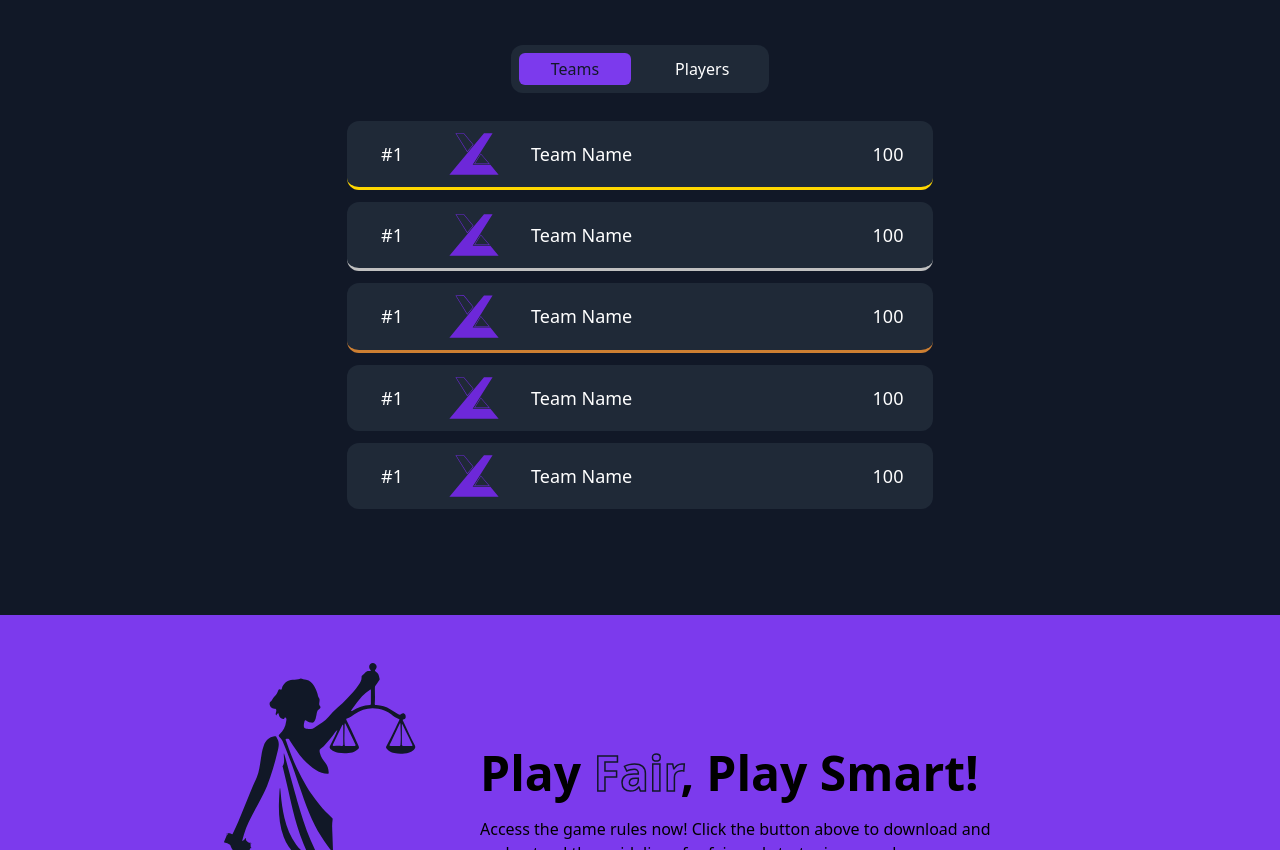
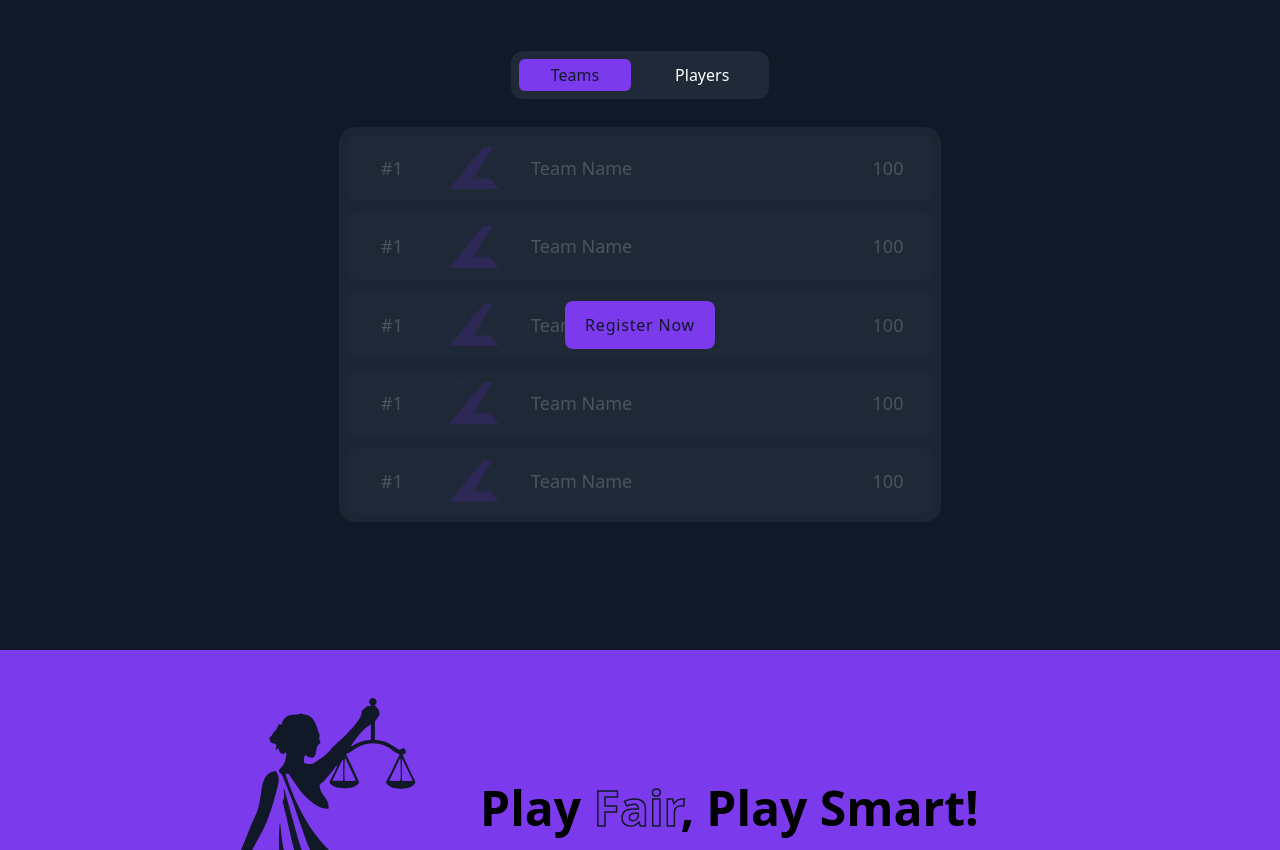
Before and after one commit to MrRevengerX/esport-leaderboard-website, a Next.js app: page / in a window 1280 px wide. Shown: the part 985-1835 px from the top of the page. Built offline with nearby package versions, Linux system fonts and the light colour scheme.

Commit message:
Added registration overlay on the leaderboard section

```diff
--- a/app/components/leaderboard-section.tsx
+++ b/app/components/leaderboard-section.tsx
@@ -4,7 +4,7 @@ import TeamLeaderboardCard from "./team-leaderboard-card";
 
 export default function LeaderboardSection() {
   return (
-    <div className="flex min-h-screen flex-col items-center justify-center gap-16 bg-gray-900 px-4">
+    <div className="flex min-h-screen flex-col items-center justify-center gap-12 bg-gray-900 px-4 py-32">
       <h1 className="text-center text-4xl font-semibold text-white md:text-5xl lg:text-6xl">
         <span className="outline-text">Xtreme</span> Ranks
       </h1>
--- a/app/components/leaderboard-tabs.tsx
+++ b/app/components/leaderboard-tabs.tsx
@@ -2,6 +2,7 @@
 import * as Tabs from "@radix-ui/react-tabs";
 import PlayerLeaderboardCard from "./player-leaderboard-card";
 import TeamLeaderboardCard from "./team-leaderboard-card";
+import Link from "next/link";
 
 export default function LBTabs() {
   return (
@@ -24,7 +25,16 @@ export default function LBTabs() {
         </Tabs.Trigger>
       </Tabs.List>
       <Tabs.Content value="teams">
-        <div className="leaderboard flex max-w-5xl flex-col gap-y-3 ">
+        <div className="leaderboard relative flex max-w-5xl flex-col items-center justify-center gap-y-3 p-2">
+          <div className="absolute flex h-full w-full items-center justify-center rounded-2xl bg-gray-800/80">
+            <Link
+              href="/register"
+              target="_blank"
+              className="rounded-lg bg-primary600 px-8 py-3 tracking-wider text-gray-900 transition-colors duration-300 ease-in-out hover:bg-gray-800 hover:text-primary600 md:text-xl lg:px-5 lg:text-base"
+            >
+              Register Now
+            </Link>
+          </div>
           <TeamLeaderboardCard />
           <TeamLeaderboardCard />
           <TeamLeaderboardCard />
@@ -33,7 +43,16 @@ export default function LBTabs() {
         </div>
       </Tabs.Content>
       <Tabs.Content value="players">
-        <div className="leaderboard flex min-w-full max-w-5xl flex-col gap-y-3">
+        <div className="leaderboard relative flex min-w-full max-w-5xl flex-col items-center justify-center gap-y-3 p-2">
+          <div className="absolute flex h-full w-full items-center justify-center rounded-2xl bg-gray-800/80">
+            <Link
+              href="/register"
+              target="_blank"
+              className="rounded-lg bg-primary600 px-8 py-3 tracking-wider text-gray-900 transition-colors duration-300 ease-in-out hover:bg-gray-800 hover:text-primary600 md:text-xl lg:px-5 lg:text-base"
+            >
+              Register Now
+            </Link>
+          </div>
           <PlayerLeaderboardCard />
           <PlayerLeaderboardCard />
           <PlayerLeaderboardCard />
--- a/app/globals.css
+++ b/app/globals.css
@@ -18,7 +18,7 @@ html {
   -webkit-text-fill-color: transparent;
 }
 
-.leaderboard .lb-item:nth-child(1) {
+/* .leaderboard .lb-item:nth-child(1) {
   border-bottom: 3px solid #ffd700;
 }
 
@@ -28,7 +28,7 @@ html {
 
 .leaderboard .lb-item:nth-child(3) {
   border-bottom: 3px solid #cd7f32;
-}
+} */
 
 .grid-cols_1_1_6_1 {
   grid-template-columns: 1fr 1fr 6fr 1fr;
```
